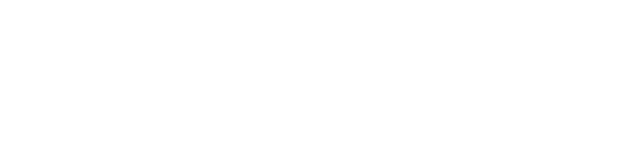
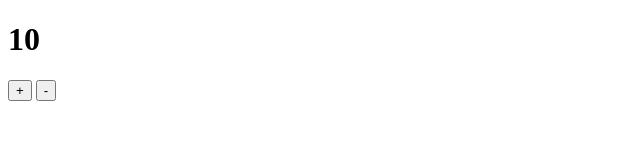
Before and after one commit to ty77700/webpage-post, a plain HTML site: page r/index.html in a window 1280 px wide. Shown: the whole page, without its empty margins (0-640 px from the left). Drawn offline with Linux system fonts and the light colour scheme.

Commit message:
Update index.html
기능연습을 위함
동적으로 증가와 감소버튼을 만들었다고 함

```diff
--- a/r/index.html
+++ b/r/index.html
@@ -2,8 +2,23 @@
 <html>
 <body>
 
+<h1 id="number">10</h1>
+
+<button onclick="increase()">+</button>
+<button onclick="decrease()">-</button>
+
 <script>
-alert("웹 실행 성공");
+let count = 10;
+
+function increase() {
+  count = count + 1;
+  document.getElementById("number").innerText = count;
+}
+
+function decrease() {
+  count = count - 1;
+  document.getElementById("number").innerText = count;
+}
 </script>
 
 </body>
```
